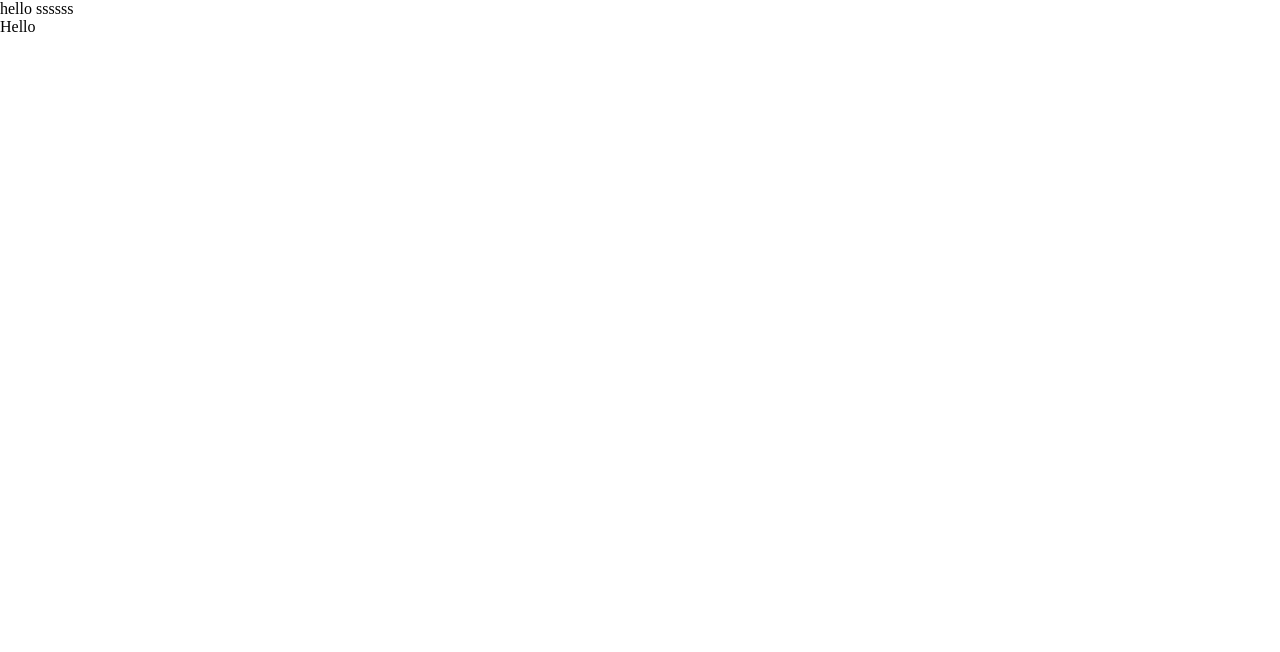
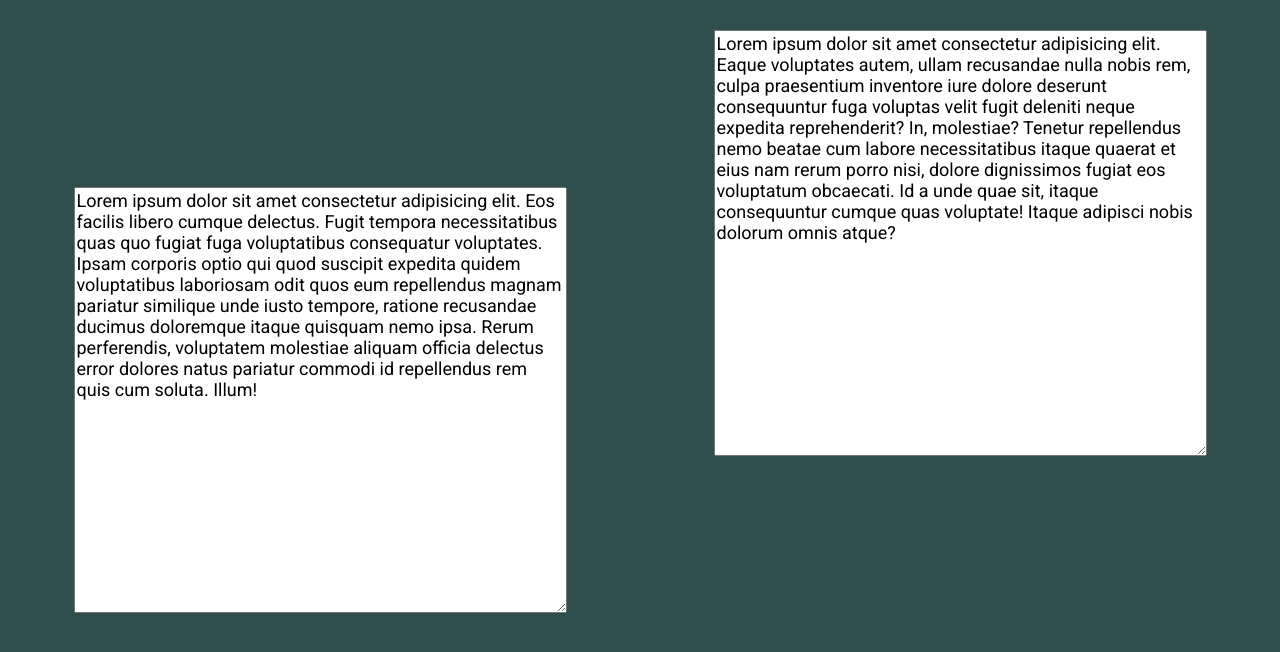
Before and after one commit to ferchuqui/traductor, a website: page public/index.html in a window 1280 px wide. Drawn offline with Linux system fonts and the light colour scheme.

Commit message:
Added Text Area Origin

```diff
--- a/public/css/styles.css
+++ b/public/css/styles.css
@@ -1,4 +1,25 @@
 * {
+  box-sizing: border-box;
+  font-family: 'Roboto', sans-serif;
+  font-size: 18px;
   margin: 0;
-  box-sizing: border-box
 }
+.container {
+  background-color: darkslategrey;
+  display: flex;
+  flex-direction: row;
+  height: 100vh;
+  justify-content: space-around;
+  width: 100vw;
+
+}
+.original {
+  color: white;
+  display: flex;
+  align-items: center;
+  justify-content: center;
+}
+.traduced {
+  color: white;
+  margin-top: 30px;
+}
--- a/public/index.html
+++ b/public/index.html
@@ -5,16 +5,20 @@
   <meta name="viewport" content="width=device-width, initial-scale=1.0">
   <meta http-equiv="X-UA-Compatible" content="ie=edge">
   <link rel="stylesheet" href="./css/styles.css">
+  <link href="https://fonts.googleapis.com/css?family=Roboto:400,900&display=swap" rel="stylesheet">
   <title>Traductor</title>
 </head>
 <body>
   <div class="main">
-    <div class="original">
-      <p>hello ssssss</p>
+    <div class="container">
+        <div class="original">
+            <textarea name="original" id="original" cols="50" rows="20 ">Lorem ipsum dolor sit amet consectetur adipisicing elit. Eos facilis libero cumque delectus. Fugit tempora necessitatibus quas quo fugiat fuga voluptatibus consequatur voluptates. Ipsam corporis optio qui quod suscipit expedita quidem voluptatibus laboriosam odit quos eum repellendus magnam pariatur similique unde iusto tempore, ratione recusandae ducimus doloremque itaque quisquam nemo ipsa. Rerum perferendis, voluptatem molestiae aliquam officia delectus error dolores natus pariatur commodi id repellendus rem quis cum soluta. Illum!</textarea>
+          </div>
+          <div class="traduced">
+            <textarea name="traduced" id="traduced" cols="50" rows="20">Lorem ipsum dolor sit amet consectetur adipisicing elit. Eaque voluptates autem, ullam recusandae nulla nobis rem, culpa praesentium inventore iure dolore deserunt consequuntur fuga voluptas velit fugit deleniti neque expedita reprehenderit? In, molestiae? Tenetur repellendus nemo beatae cum labore necessitatibus itaque quaerat et eius nam rerum porro nisi, dolore dignissimos fugiat eos voluptatum obcaecati. Id a unde quae sit, itaque consequuntur cumque quas voluptate! Itaque adipisci nobis dolorum omnis atque?</textarea>
+        </div>
     </div>
-    <div class="traduced">
-      <p>Hello</p>
-    </div>
+
   </div>
 </body>
 </html>
```
